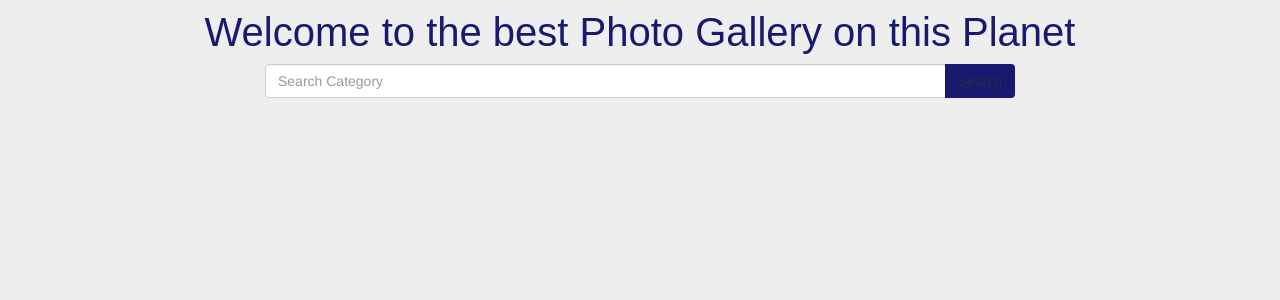
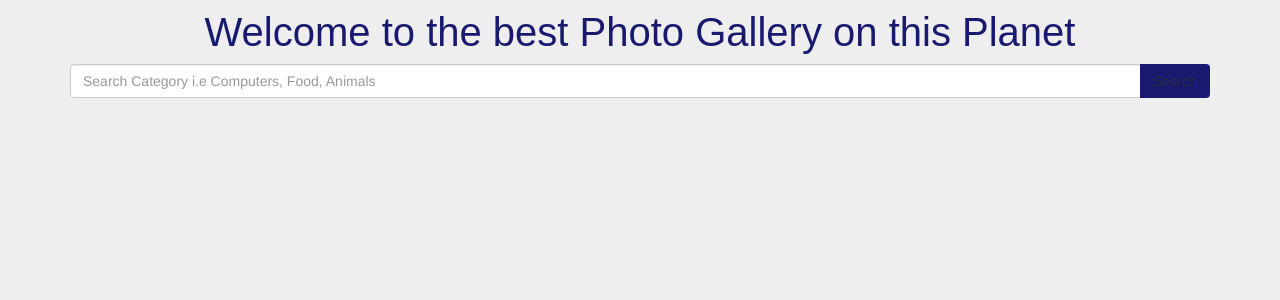
Before and after one commit to andykimchris/Unsplash, a Django app: page / in a window 1280 px wide. Shown: the part 63-363 px from the top of the page. Run offline with Django 3.2, Linux system fonts and the light colour scheme; data that the repository does not hold is empty; some libraries are stand-ins or nearby versions; some web fonts are replaced.

Commit message:
changes placeholder name

```diff
--- a/unsplash/images/templates/index.html
+++ b/unsplash/images/templates/index.html
@@ -8,22 +8,24 @@
   </div>
   <h1 class="header-text">Welcome to the best Photo Gallery on this Planet</h1>
   <div class="row">
-    <div class="col-lg-8 col-lg-offset-2">
+    <div class="col-lg-12">
+
       <div class="form">
-        <form class="form" role="search" action="">
+        <form class="form"role="search" action="">
 
           <div class="input-group">
-            <input type="text" class="form-control" placeholder="Search Category" name="q">
+            <input type="text" class="form-control" placeholder="Search Category i.e Computers, Food, Animals" name="category">
             <div class="input-group-btn">
               <button class="btn" type="submit">Search</button>
             </div>
           </div>
         </form>
       </div>
+    </div>
 
-      <div class="header-image">
+      <div class="row">
 
-      </div>
+        <div class="col-lg-8 col-lg-offset-3">
           <div class="all-images">
 
             {% for image_id in images %}
@@ -33,6 +35,9 @@
 
             {% endfor %}
             </div>
+        </div>
+      </div>
+
 
 
       </div>
```
Lines whose indentation alone changed are shown as unchanged.
